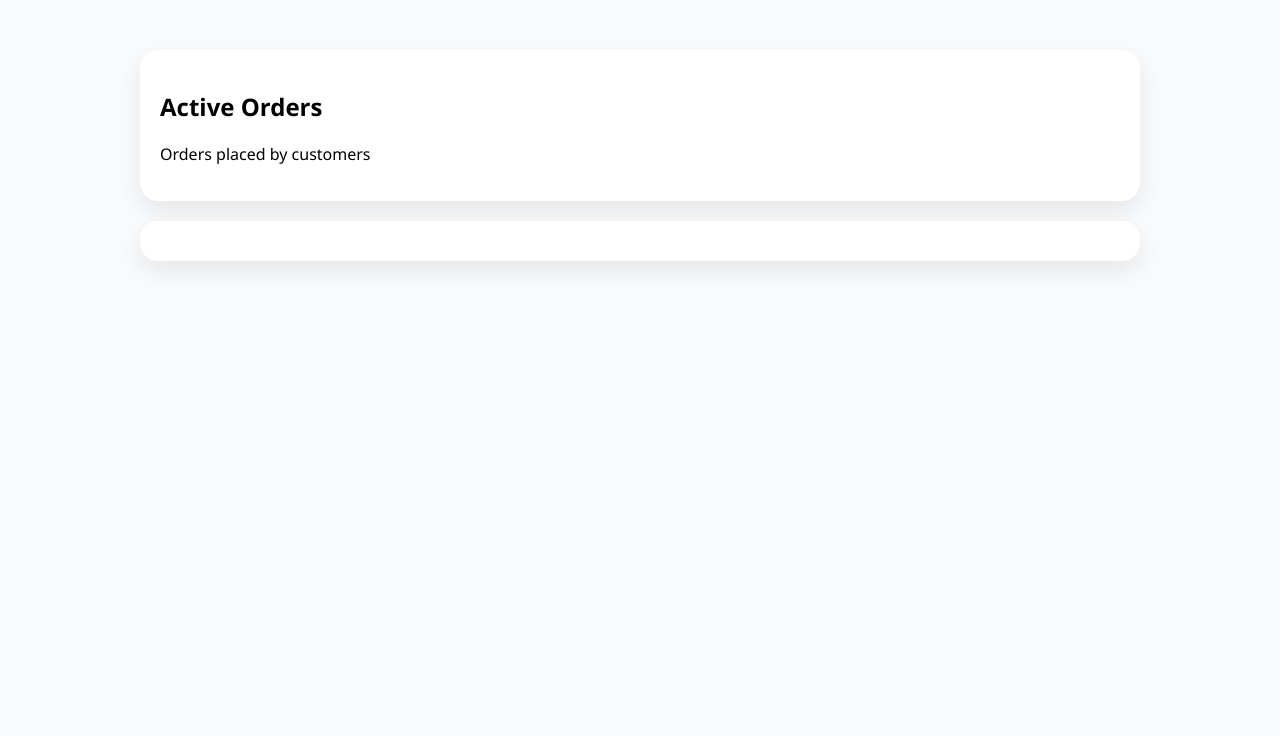
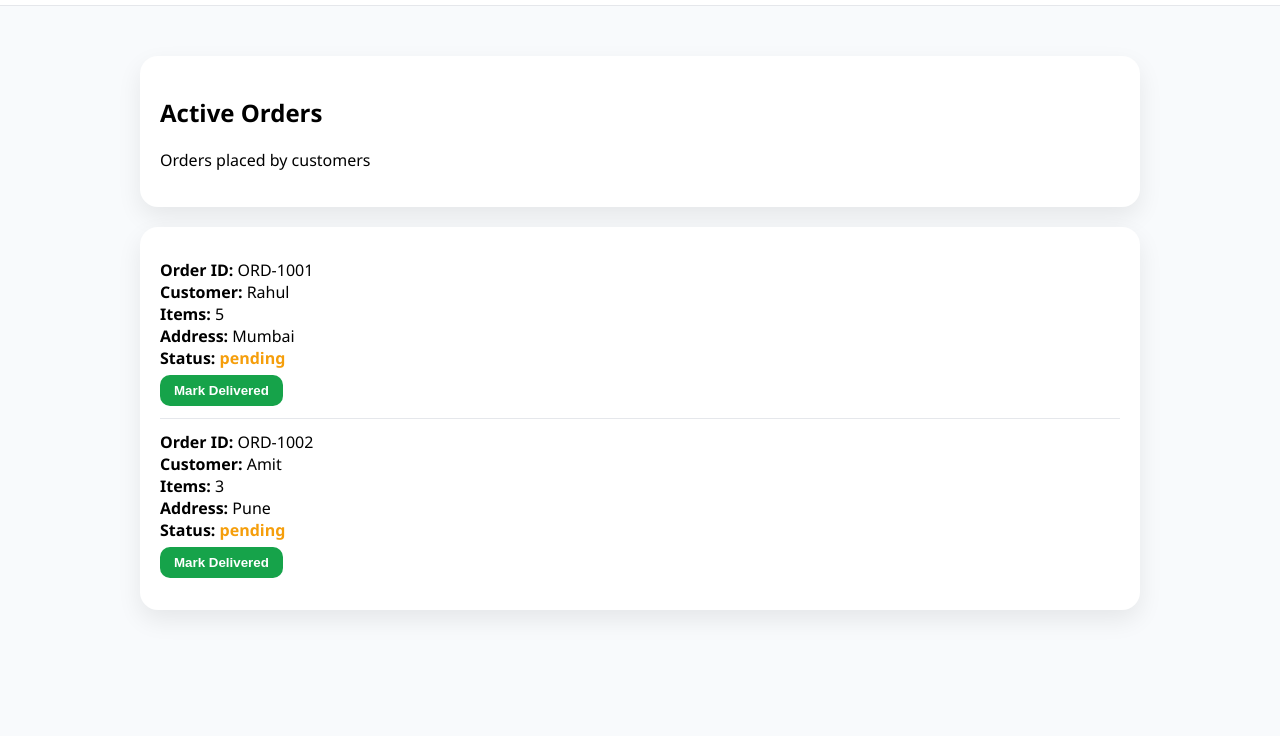
Before and after one commit to yashasawale05-blip/FARMOS-0.2, a plain HTML site: page admin-orders.html in a window 1280 px wide. Shown: the part 64-800 px from the top of the page. Drawn offline with Linux system fonts and the light colour scheme.

Commit message:
Update admin-orders.html

```diff
--- a/admin-orders.html
+++ b/admin-orders.html
@@ -4,14 +4,12 @@
 <meta charset="UTF-8">
 <title>Customer Orders</title>
 <meta name="viewport" content="width=device-width, initial-scale=1">
-
 <style>
 body{
   margin:0;
   font-family:Segoe UI, Arial;
   background:#f8fafc;
 }
-
 .navbar{
   background:white;
   padding:16px 24px;
@@ -20,18 +18,15 @@ body{
   align-items:center;
   border-bottom:1px solid #e5e7eb;
 }
-
 .navbar strong{
   color:#16a34a;
   font-size:20px;
 }
-
 .container{
   max-width:1000px;
   margin:30px auto;
   padding:20px;
 }
-
 .card{
   background:white;
   border-radius:18px;
@@ -39,14 +34,11 @@ body{
   box-shadow:0 10px 25px rgba(0,0,0,.08);
   margin-bottom:20px;
 }
-
-.order{
+.order-item{
   padding:12px 0;
   border-bottom:1px solid #e5e7eb;
 }
-
-.order:last-child{border:none}
-
+.order-item:last-child{border:none}
 .btn{
   padding:8px 14px;
   border:none;
@@ -55,81 +47,60 @@ body{
   color:white;
   font-weight:700;
   cursor:pointer;
+  margin-top:6px;
 }
-
 .pending{color:#f59e0b;font-weight:bold}
 .delivered{color:#16a34a;font-weight:bold}
 </style>
 </head>
-
 <body>
-
 <div class="navbar">
   <strong>Customer Orders 📦</strong>
   <button class="btn" onclick="location.href='admin.html'">Back</button>
 </div>
-
 <div class="container">
-
   <div class="card">
     <h2>Active Orders</h2>
     <p>Orders placed by customers</p>
   </div>
-
   <div class="card" id="orderList"></div>
-
 </div>
 
 <script>
-// DEMO DATA (REMOVE LATER WHEN CUSTOMER FLOW READY)
+// DEMO DATA: only if no previous orders exist
 if(!localStorage.getItem("customerOrders")){
   localStorage.setItem("customerOrders", JSON.stringify([
-    {
-      id:"ORD-1001",
-      customer:"Rahul",
-      items:5,
-      address:"Mumbai",
-      status:"pending"
-    },
-    {
-      id:"ORD-1002",
-      customer:"Amit",
-      items:3,
-      address:"Pune",
-      status:"pending"
-    }
+    {id:"ORD-1001", customer:"Rahul", items:5, address:"Mumbai", status:"pending"},
+    {id:"ORD-1002", customer:"Amit", items:3, address:"Pune", status:"pending"}
   ]));
 }
 
 function loadOrders(){
-  let orders = JSON.parse(localStorage.getItem("orders")) || [];
-
+  let orders = JSON.parse(localStorage.getItem("customerOrders")) || [];
+  const container = document.getElementById("orderList");
   if(orders.length === 0){
-    document.getElementById("ordersList").innerHTML = "<p>No orders yet</p>";
+    container.innerHTML = "<p>No active orders</p>";
     return;
   }
-
   let html = "";
-  orders.forEach(o => {
+  orders.forEach((o,i)=>{
     html += `
       <div class="order-item">
         <strong>Order ID:</strong> ${o.id}<br>
         <strong>Customer:</strong> ${o.customer}<br>
         <strong>Items:</strong> ${o.items}<br>
-        <strong>Status:</strong> ${o.status}
+        <strong>Address:</strong> ${o.address}<br>
+        <strong>Status:</strong> <span class="${o.status}">${o.status}</span><br>
+        <button class="btn" onclick="markDelivered(${i})">Mark Delivered</button>
       </div>
     `;
   });
-
-  document.getElementById("ordersList").innerHTML = html;
+  container.innerHTML = html;
 }
 
-loadOrders();
 function markDelivered(index){
-
   let orders = JSON.parse(localStorage.getItem("customerOrders")) || [];
   let deliveredHistory = JSON.parse(localStorage.getItem("deliveredHistory")) || [];
-
   let order = orders[index];
 
   // move to delivered history
@@ -137,12 +108,14 @@ function markDelivered(index){
     id: order.id,
     customer: order.customer,
     items: order.items,
+    address: order.address,
     date: new Date().toLocaleString()
   });
 
   // remove from active orders
   orders.splice(index,1);
 
+  // save back
   localStorage.setItem("customerOrders", JSON.stringify(orders));
   localStorage.setItem("deliveredHistory", JSON.stringify(deliveredHistory));
 
@@ -151,6 +124,5 @@ function markDelivered(index){
 
 loadOrders();
 </script>
-
 </body>
 </html>
```
